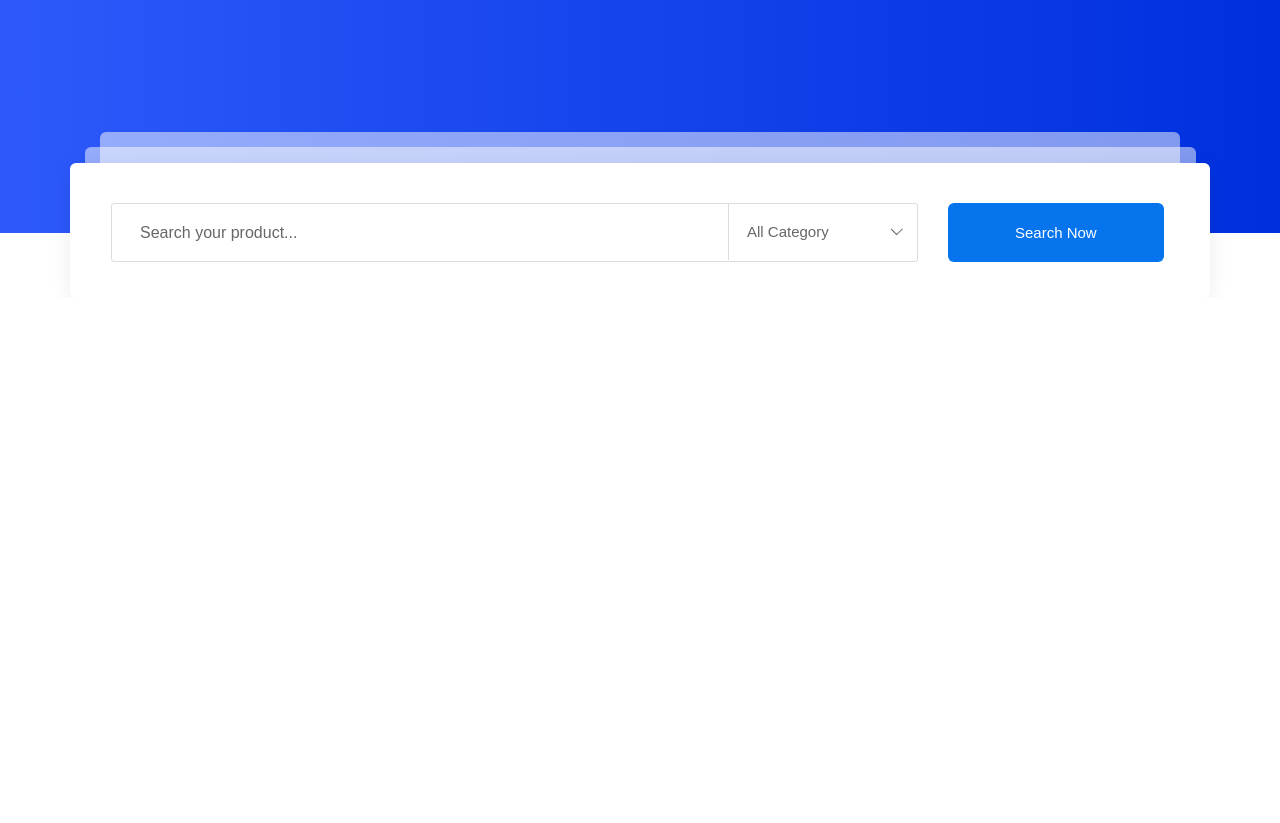
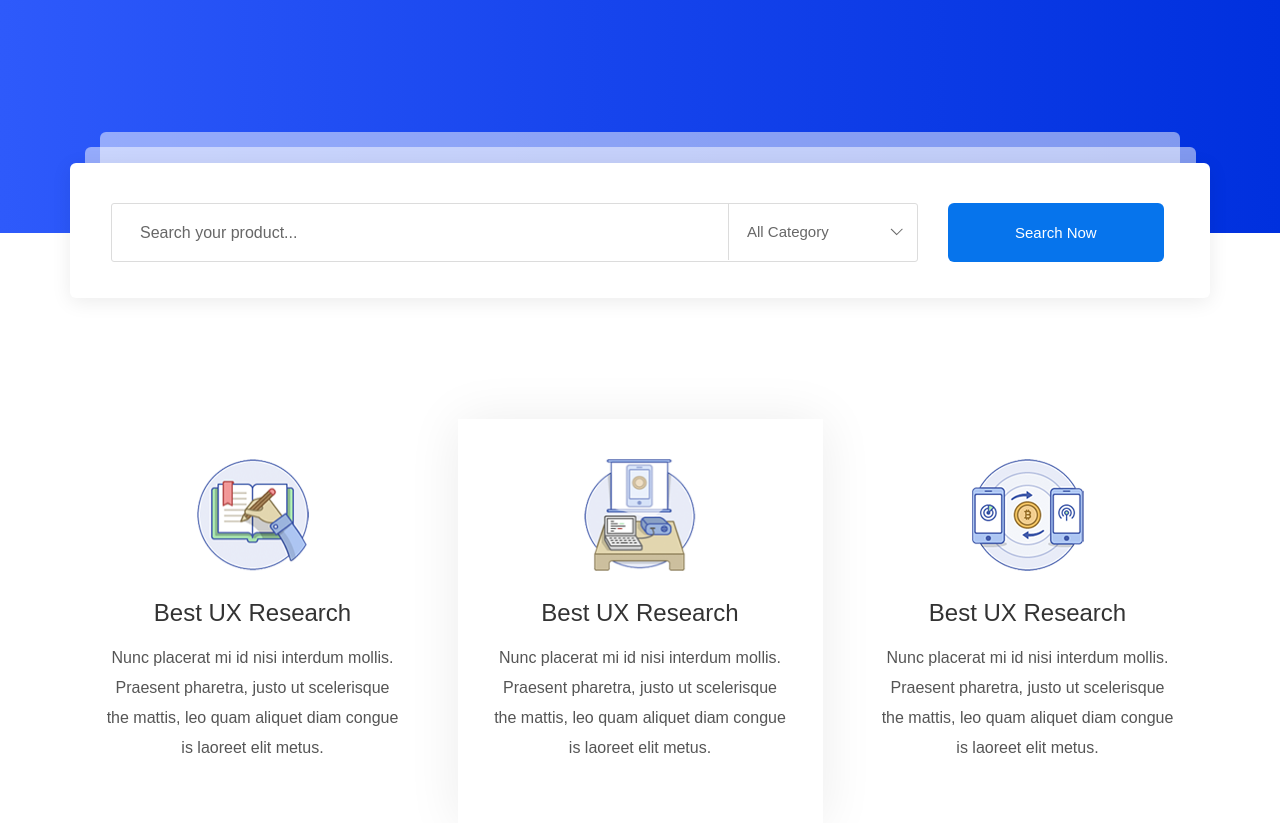
Before and after one commit to HermanZak/project8_MarcetPlace, a website: page app/index.html in a window 1280 px wide. Shown: the part 671-1494 px from the top of the page. Before the commit the page ends 969 px from the top, so only its background shows below. Drawn offline with nearby package versions, Linux system fonts and the light colour scheme; files that its build step writes are made by us from their sources.

Commit message:
added Leyers section

```diff
--- a/app/index.html
+++ b/app/index.html
@@ -100,11 +100,57 @@
 
     <!-- __________________________________END_SERCH__________________________________________________________ -->
 
-    <!-- __________________________________START_PRODUCTS__________________________________________________________ -->
+    <!-- __________________________________START_LEYER__________________________________________________________ -->
 
+    <div class="leyers">
+        <div class="container">
+            <div class="leyers__inner">
 
+                <div class="leyers__item">
+                    <div class="leyers__item-img">
+                        <a href="#"><img src="images/leyers/Layer1.png" alt=""></a>
+                    </div>
+                    <div class="leyers__item-title">
+                        <a href="#">Best UX Research</a>
+                    </div>
+                    <div class="leyers__item-text">
+                        Nunc placerat mi id nisi interdum mollis. Praesent pharetra, justo ut scelerisque
+                        the mattis, leo quam aliquet diam
+                        congue is laoreet elit metus.
+                    </div>
+                </div>
+                <div class="leyers__item leyers__item-center">
+                    <div class="leyers__item-img">
+                        <a href="#"><img src="images/leyers/Layer2.png" alt=""></a>
+                    </div>
+                    <div class="leyers__item-title">
+                        <a href="#">Best UX Research</a>
+                    </div>
+                    <div class="leyers__item-text">
+                        Nunc placerat mi id nisi interdum mollis. Praesent pharetra, justo ut scelerisque
+                        the mattis, leo quam aliquet diam
+                        congue is laoreet elit metus.
+                    </div>
+                </div>
+                <div class="leyers__item">
+                    <div class="leyers__item-img">
+                        <a href="#"><img src="images/leyers/Layer3.png" alt=""></a>
+                    </div>
+                    <div class="leyers__item-title">
+                        <a href="#">Best UX Research</a>
+                    </div>
+                    <div class="leyers__item-text">
+                        Nunc placerat mi id nisi interdum mollis. Praesent pharetra, justo ut scelerisque
+                        the mattis, leo quam aliquet diam
+                        congue is laoreet elit metus.
+                    </div>
+                </div>
 
-    <!-- __________________________________END_PRODUCTS__________________________________________________________ -->
+            </div>
+        </div>
+    </div>
+
+    <!-- __________________________________END_LEYER__________________________________________________________ -->
 
 
     <!-- __________________________________JAVASCRIPT__________________________________________________________ -->
--- a/app/scss/style.scss
+++ b/app/scss/style.scss
@@ -135,6 +135,7 @@
 .serch {
     min-height: 724px;
     position: relative;
+    margin-bottom: 186px;
 }
 
 .serch__inner {
@@ -228,6 +229,7 @@
     margin-left: 41px;
     margin-top: 40px;
 
+
     form {
         display: flex;
 
@@ -292,10 +294,53 @@
 
 // __________________________________END_SERCH__________________________________________________________
 
-// __________________________________START_PRODUCTS__________________________________________________________
+// __________________________________START_LEYER__________________________________________________________
 
+.leyers__inner {
+    display: flex;
+    justify-content: space-between;
 
+    .leyers__item {
+        max-width: 365px;
+        width: 100%;
+        text-align: center;
+        min-height: 404px;
 
+        &:hover {
+            box-shadow: 0px 2px 50px 0px rgba(0, 0, 0, 0.08);
+        }
 
+        &-center {
+            box-shadow: 0px 2px 50px 0px rgba(0, 0, 0, 0.08);
+        }
 
-// __________________________________END_PRODUCTS__________________________________________________________
+        &-img {
+            padding-top: 40px;
+
+            img {
+                width: 112px;
+                height: 112px;
+            }
+        }
+
+        &-title {
+            padding-top: 20px;
+            font-size: 24px;
+            line-height: 30px;
+            color: #000;
+        }
+
+        &-text {
+            padding-top: 15px;
+            width: 300px;
+            font-size: 16px;
+            color: $text;
+            margin: 0 auto;
+            line-height: 30px;
+
+        }
+
+    }
+}
+
+// __________________________________END_LEYER__________________________________________________________
```
Also changed, not shown: app/images/leyers/Layer1.png (added), app/images/leyers/Layer2.png (added), app/images/leyers/Layer3.png (added).
